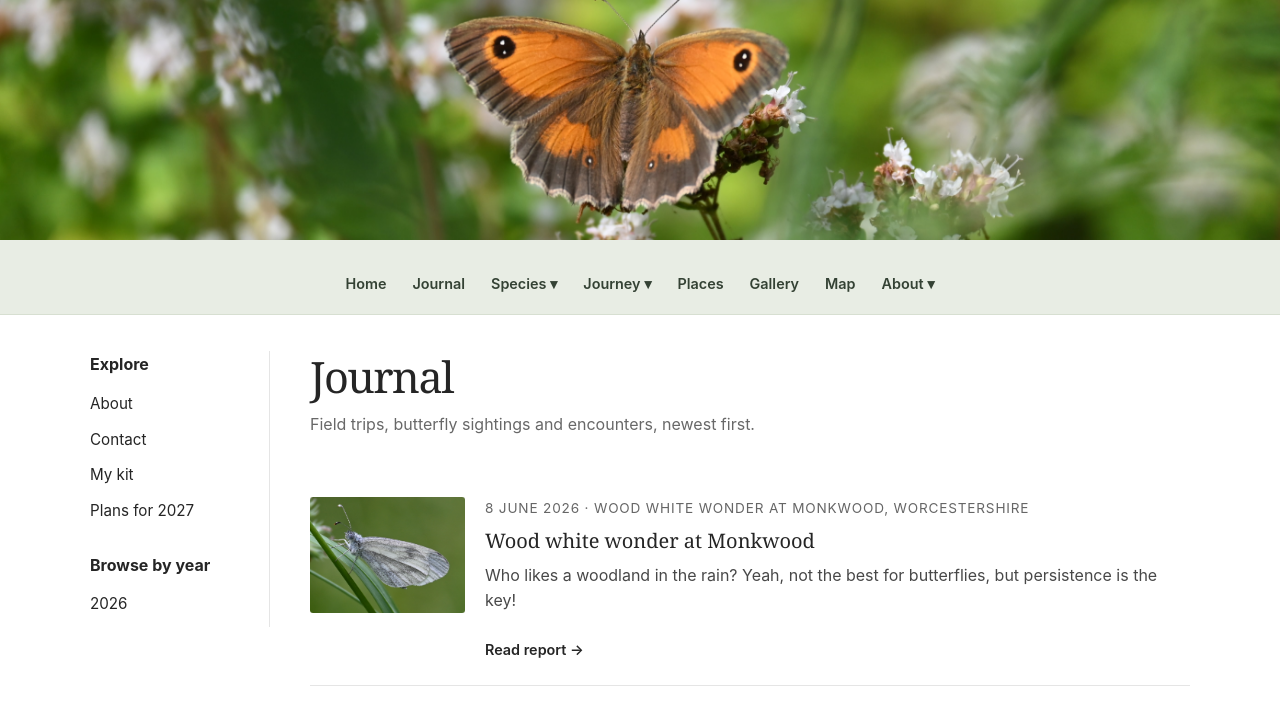
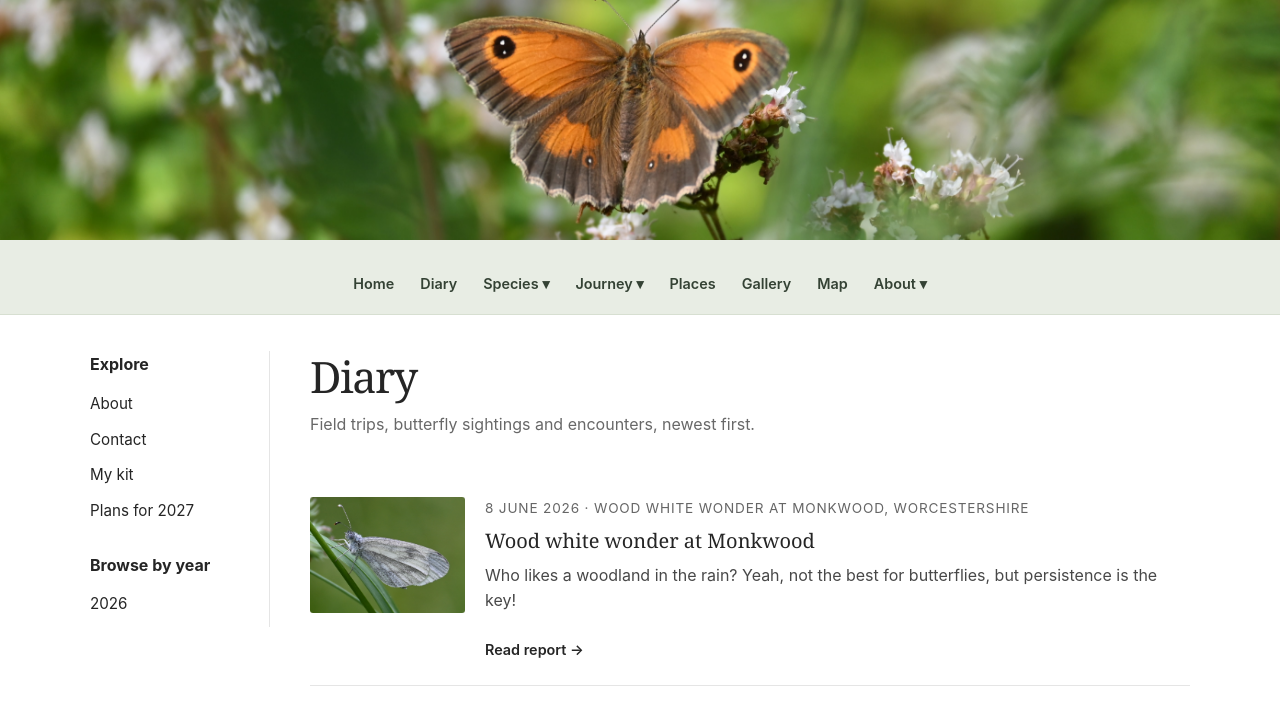
Before and after one commit to christhaxter/butterfly-diaries, a Jekyll site: the page built from journal.html, in a window 1280 px wide, cut to the strip 0-704 px from the top of the page. Built offline with Jekyll 4.4.1, drawn with Linux system fonts in a browser that asks for light colours.

Commit message:
Renaming Journal to Diary

```diff
--- a/_layouts/default.html
+++ b/_layouts/default.html
@@ -29,7 +29,7 @@
     <div class="site-header-inner">
       <nav class="site-nav" aria-label="Main navigation">
         <a href="{{ '/' | relative_url }}">Home</a>
-        <a href="{{ '/journal/' | relative_url }}">Journal</a>
+        <a href="{{ '/journal/' | relative_url }}">Diary</a>
 
         <div class="nav-dropdown">
           <a href="{{ '/species/' | relative_url }}"
--- a/journal.html
+++ b/journal.html
@@ -1,6 +1,6 @@
 ---
 layout: default
-title: Journal
+title: Diary
 description: Browse butterfly field trips and wildlife encounters, newest first.
 permalink: /journal/
 ---
@@ -27,7 +27,7 @@ permalink: /journal/
   </aside>
 
   <section class="journal-list">
-    <h1 class="page-title">Journal</h1>
+    <h1 class="page-title">Diary</h1>
     <p class="page-intro">Field trips, butterfly sightings and encounters, newest first.</p>
 
     {% for post in site.posts %}
--- a/journal/2026/index.html
+++ b/journal/2026/index.html
@@ -1,6 +1,6 @@
 ---
 layout: default
-title: 2026 Journal
+title: 2026 Diary
 description: Butterfly field trips and wildlife encounters from 2026.
 archive_year: "2026"
 permalink: /journal/2026/
```
Also changed, not shown: _posts/2026-05-24-MarketWeston.md (+1 -1 lines).
